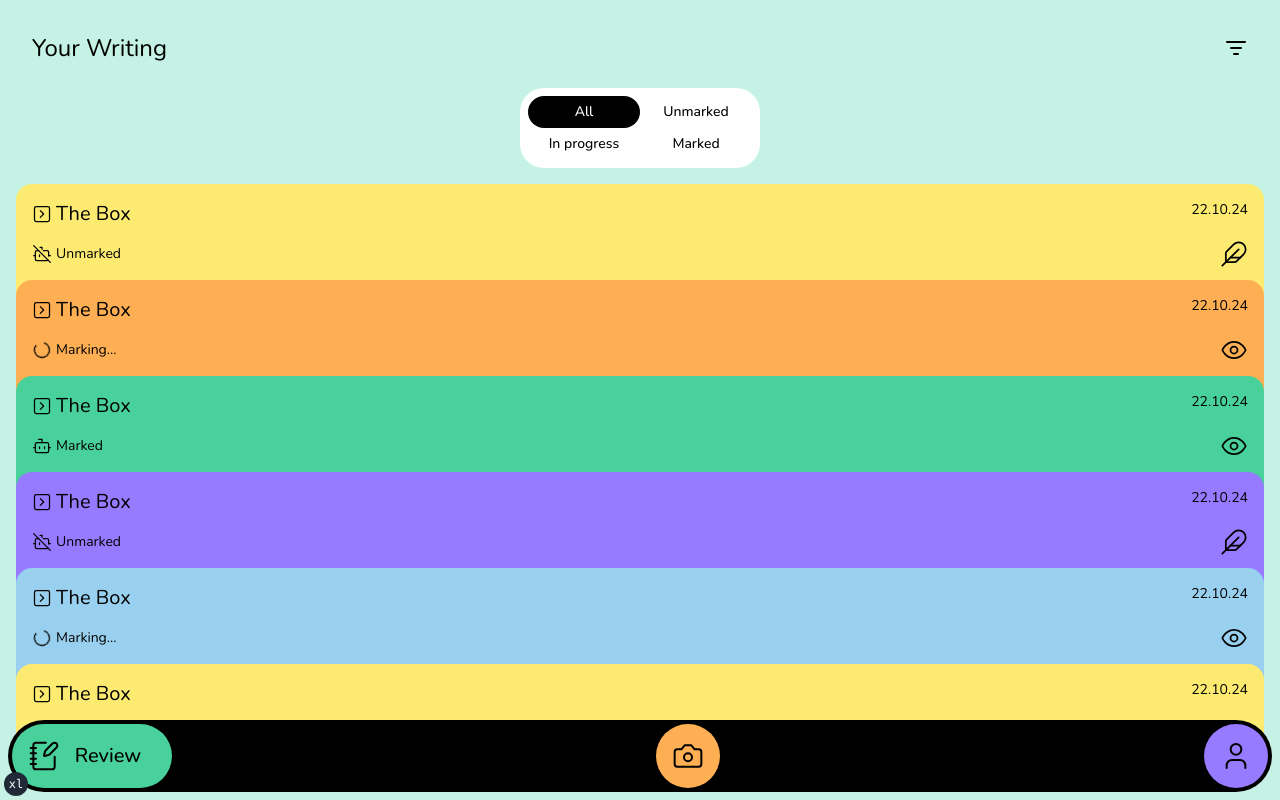
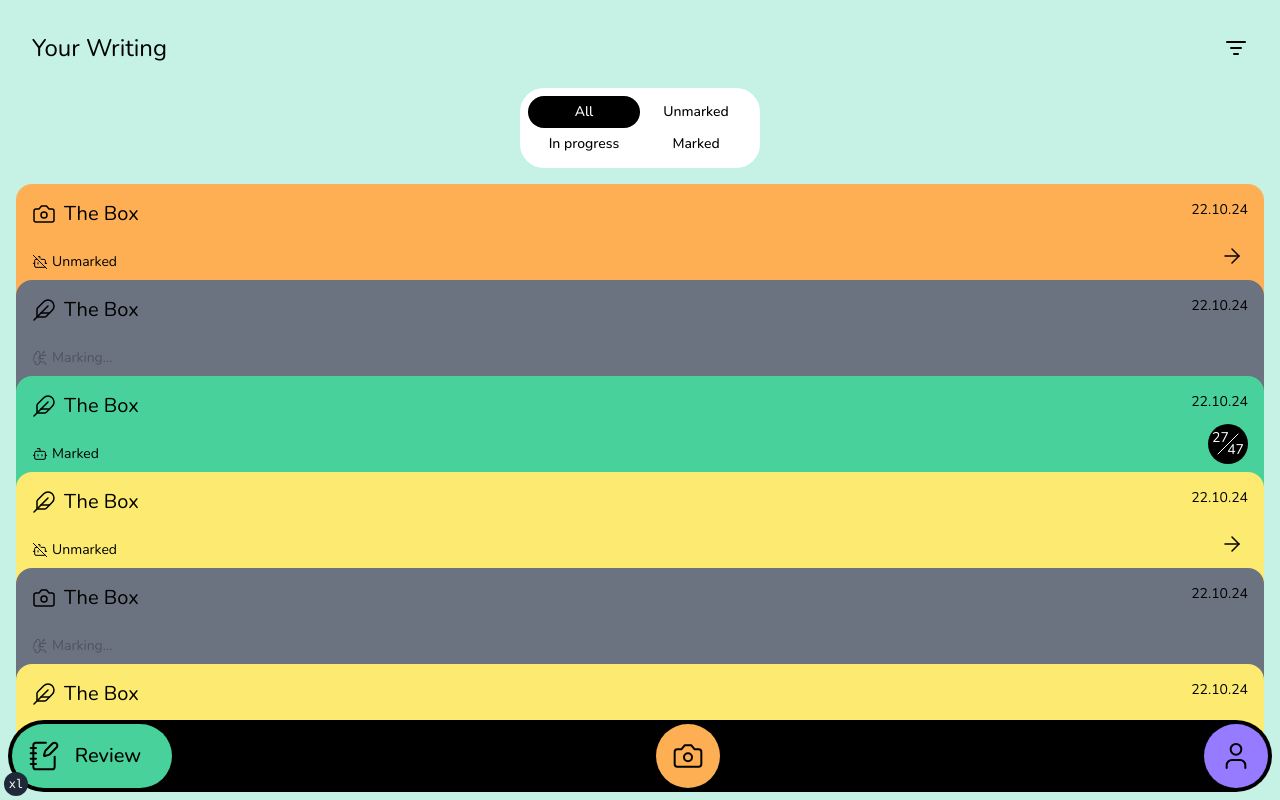
Before and after one commit to j-vanrav/markmywriting-next, a Next.js app: page / in a window 1280 px wide. Both pictures are taken after a click on the button "Review". Built offline with nearby package versions, Linux system fonts and the light colour scheme.

Commit message:
review card ui

```diff
--- a/app/page.tsx
+++ b/app/page.tsx
@@ -7,6 +7,7 @@ import {
   ArrowRight,
   Bot,
   BotOff,
+  BrainCircuit,
   Calendar,
   Camera,
   Eye,
@@ -15,6 +16,8 @@ import {
   LoaderCircle,
   Mail,
   NotebookPen,
+  Pencil,
+  Slash,
   SquareChevronRight,
   Ticket,
   User,
@@ -121,7 +124,7 @@ type CardColour = "yellow" | "orange" | "purple" | "green" | "blue";
 type MarkingStatus = "marked" | "marking" | "unmarked";
 interface ReviewOpts {
   marked: MarkingStatus;
-  fromCamera?: boolean;
+  fromCamera: boolean;
   wordCount: number;
   creationDate: Date;
   prompt: string;
@@ -163,39 +166,45 @@ function ReviewCard({
       <div
         className={cn(
           "w-full h-4 rounded-t-2xl -translate-y-4 absolute left-0 right-0",
-          colour === "yellow" && "bg-nbyellow",
-          colour === "orange" && "bg-nborange",
-          colour === "purple" && "bg-nbpurple",
-          colour === "green" && "bg-nbgreen",
-          colour === "blue" && "bg-nbblue"
+          opts.marked === "unmarked" && "bg-nbyellow",
+          opts.marked === "unmarked" && opts.fromCamera && "bg-nborange",
+          opts.marked === "marking" && "bg-gray-500",
+          opts.marked === "marked" && "bg-nbgreen"
         )}
       />
       <div
         className={cn(
-          "w-full bg-nbyellow h-24 flex flex-col items-start gap-3 pb-4 px-4",
-          colour === "yellow" && "bg-nbyellow",
-          colour === "orange" && "bg-nborange",
-          colour === "purple" && "bg-nbpurple",
-          colour === "green" && "bg-nbgreen",
-          colour === "blue" && "bg-nbblue"
+          "w-full bg-nbyellow h-24 flex flex-col items-start pb-6 px-4",
+          opts.marked === "unmarked" && "bg-nbyellow",
+          opts.marked === "unmarked" && opts.fromCamera && "bg-nborange",
+          opts.marked === "marking" && "bg-gray-500",
+          opts.marked === "marked" && "bg-nbgreen"
         )}
       >
-        <div className="flex flex-row justify-between w-full">
-          <div className="flex flex-row items-center gap-1 text-xl">
-            <SquareChevronRight
-              absoluteStrokeWidth
-              strokeWidth={1.5}
-              className="size-5"
-            />{" "}
+        <div className="flex flex-row justify-between w-full items-start h-12">
+          <div className="flex flex-row items-center gap-2 text-xl">
+            {opts.fromCamera ? (
+              <Camera
+                absoluteStrokeWidth
+                strokeWidth={1.5}
+                className="size-6"
+              />
+            ) : (
+              <Feather
+                absoluteStrokeWidth
+                strokeWidth={1.5}
+                className="size-6"
+              />
+            )}
             The Box
           </div>
 
           <span className="text-sm">22.10.24</span>
         </div>
-        <div className="flex flex-row justify-between w-full items-center gap-1 text-sm">
+        <div className="flex flex-row justify-between w-full items-end gap-1 h-12 text-sm">
           {opts.marked === "marked" && (
             <div className="flex flex-row items-center gap-1">
-              <Bot absoluteStrokeWidth strokeWidth={1.5} className="size-5" />
+              <Bot absoluteStrokeWidth strokeWidth={1.5} className="size-4" />
               Marked
             </div>
           )}
@@ -204,26 +213,40 @@ function ReviewCard({
               <BotOff
                 absoluteStrokeWidth
                 strokeWidth={1.5}
-                className="size-5"
+                className="size-4"
               />
               Unmarked
             </div>
           )}
           {opts.marked === "marking" && (
-            <div className="flex flex-row items-center gap-1">
-              <LoaderCircle
+            <div className="flex flex-row items-center gap-1 animate-pulse-strong">
+              <BrainCircuit
                 absoluteStrokeWidth
                 strokeWidth={1.5}
-                className="size-5 animate-spin"
+                className="size-4"
               />
               Marking...
             </div>
           )}
-          {(opts.marked === "marked" || opts.marked === "marking") && (
-            <Eye absoluteStrokeWidth strokeWidth={1.5} className="size-7" />
+          {opts.marked === "marked" && (
+            <div className="relative bg-black rounded-full text-white size-10">
+              <span className="absolute top-1 left-1">27</span>
+              <Slash
+                absoluteStrokeWidth
+                strokeWidth={1}
+                className="absolute top-1/2 left-1/2 -translate-x-1/2 -translate-y-1/2"
+              />
+              <span className="absolute bottom-1 right-1">47</span>
+            </div>
           )}
           {opts.marked === "unmarked" && (
-            <Feather absoluteStrokeWidth strokeWidth={1.5} className="size-7" />
+            <div className="flex flex-row items-center justify-center rounded-full text-black size-8">
+              <ArrowRight
+                absoluteStrokeWidth
+                strokeWidth={1.5}
+                className="size-6"
+              />
+            </div>
           )}
         </div>
         {/* <span className="justify-self-end">200 words</span>
@@ -244,11 +267,10 @@ function ReviewCard({
       <div
         className={cn(
           "w-full h-4 rounded-b-2xl absolute left-0 right-0",
-          colour === "yellow" && "bg-nbyellow",
-          colour === "orange" && "bg-nborange",
-          colour === "purple" && "bg-nbpurple",
-          colour === "green" && "bg-nbgreen",
-          colour === "blue" && "bg-nbblue"
+          opts.marked === "unmarked" && "bg-nbyellow",
+          opts.marked === "unmarked" && opts.fromCamera && "bg-nborange",
+          opts.marked === "marking" && "bg-gray-500",
+          opts.marked === "marked" && "bg-nbgreen"
         )}
       />
     </button>
@@ -296,7 +318,7 @@ const reviewCards: {
     wordCount: 100,
     creationDate: new Date(),
     prompt: "The Box",
-    fromCamera: true,
+    fromCamera: false,
     id: "4",
     colour: "purple",
   },
@@ -314,7 +336,7 @@ const reviewCards: {
     wordCount: 200,
     creationDate: new Date(),
     prompt: "The Box",
-    fromCamera: true,
+    fromCamera: false,
     id: "6",
     colour: "yellow",
   },
--- a/tailwind.config.ts
+++ b/tailwind.config.ts
@@ -103,10 +103,14 @@ const config = {
           from: { height: "var(--radix-accordion-content-height)" },
           to: { height: "0" },
         },
+        "pulse-strong": {
+          "50%": { opacity: "20%" },
+        },
       },
       animation: {
         "accordion-down": "accordion-down 0.2s ease-out",
         "accordion-up": "accordion-up 0.2s ease-out",
+        "pulse-strong": "pulse-strong 2s cubic-bezier(0.4, 0, 0.6, 1) infinite",
       },
       translate: {
         boxShadowX: "4px",
```
